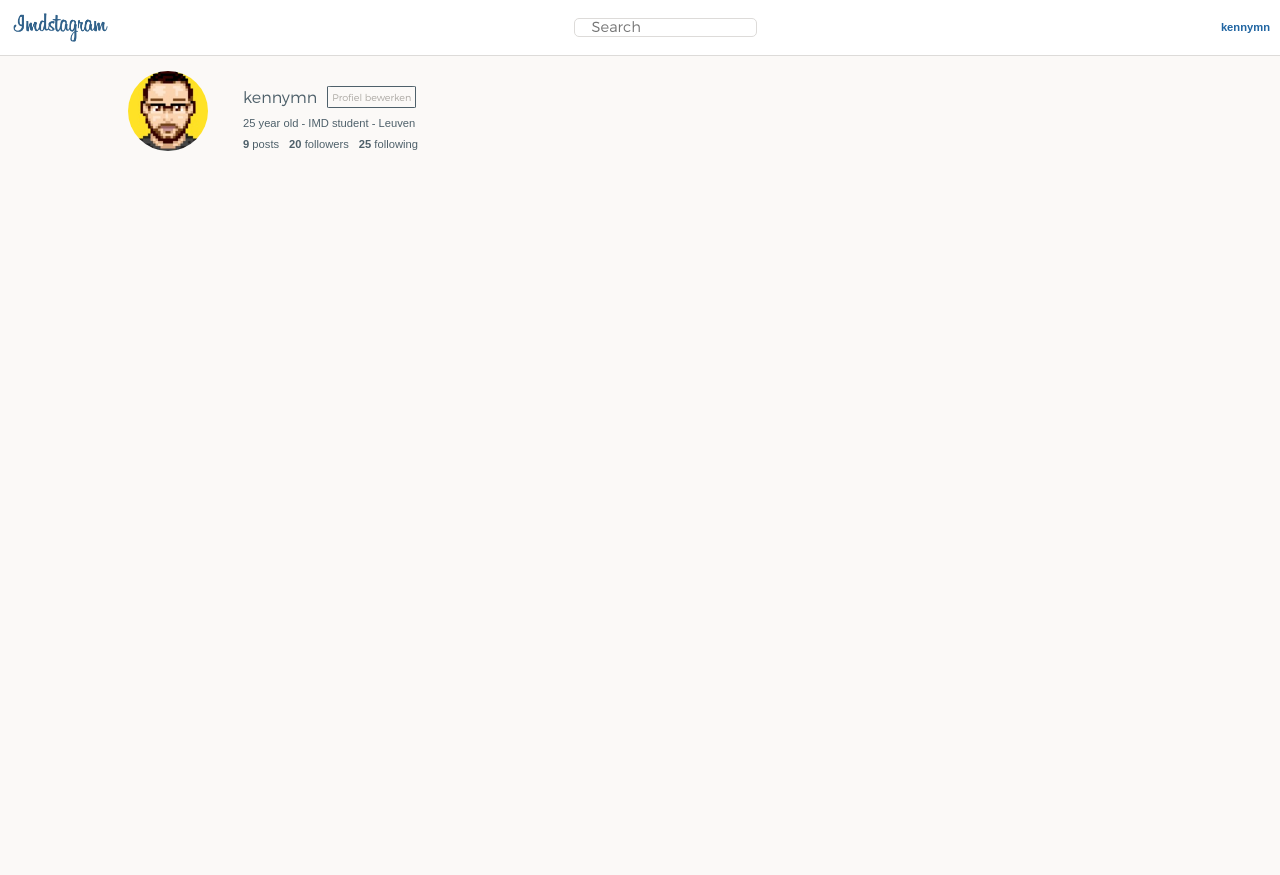
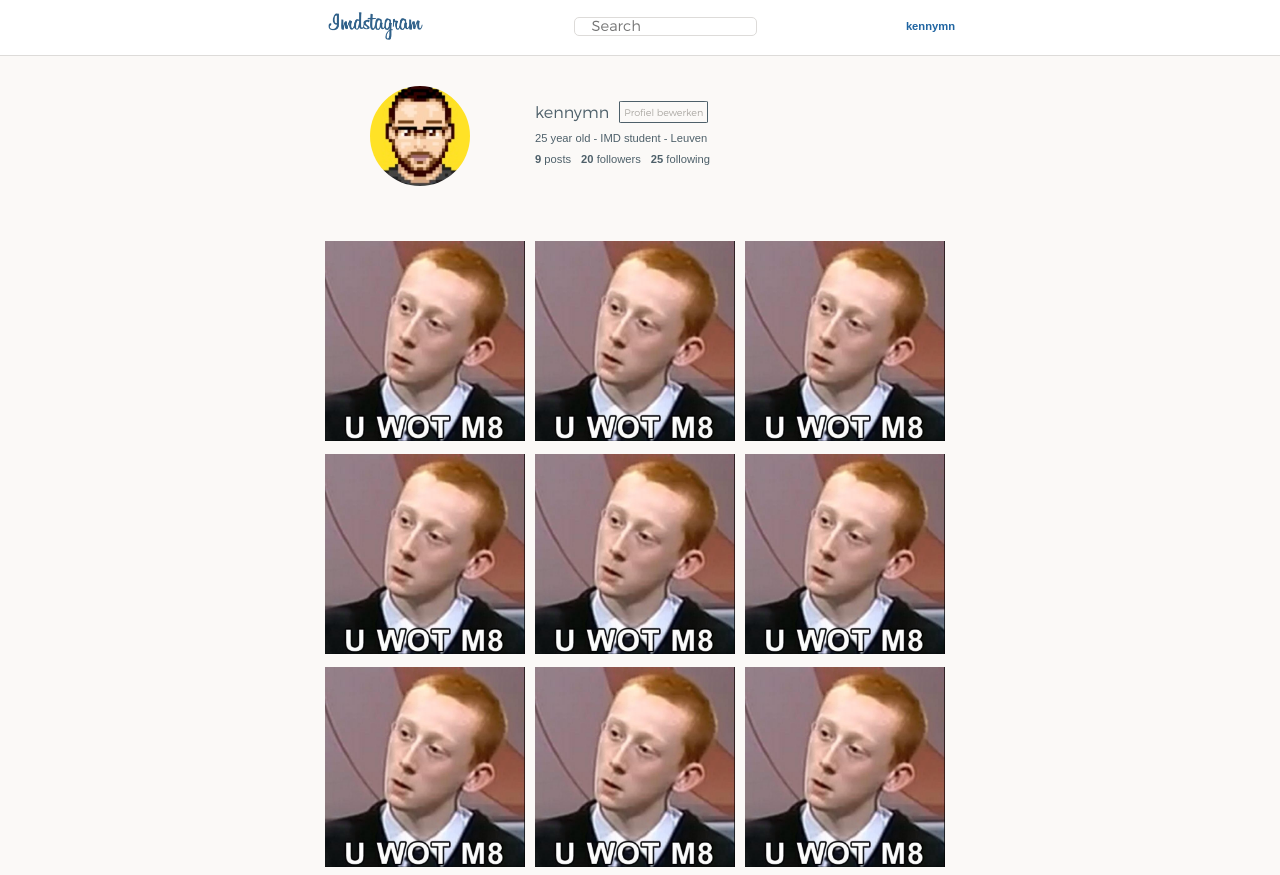
Before and after one commit to leandroargentiero/IMDstagram, a PHP site: page /profile.php in a window 1280 px wide. Before the commit the page ends 151 px from the top, so only its background shows below. Run offline with PHP 8.4, Linux system fonts and the light colour scheme.

Commit message:
profile, index en editprofile update

```diff
--- a/css/style.css
+++ b/css/style.css
@@ -39,9 +39,6 @@ body {
 	background-color: white;
 	color: #2065a2;
 	font-size: 0.7em;
-	display: flex;
-	justify-content: space-between;
-	align-items: center;
 	padding: 10px 10px 10px 10px;
 	border-bottom: 1px solid #dddbd9;
 }
@@ -51,23 +48,35 @@ body {
 	height: auto;
 }
 
+.headerContent{
+	width: 50%;
+	margin-left: auto;
+	margin-right: auto;
+	display: flex;
+	justify-content: space-between;
+	align-items: center;
+}
+
 .searchBar input {
 	border: 1px solid #dddbd9;
 	border-radius: 5px;
 }
 
 .profileInfo {
-	width: 80%;
+	width: 50%;
+	height: 150px;
 	margin-left: auto;
 	margin-right: auto;
-	padding-top: 15px;
+	padding-top: 30px;
 }
 
-.profileInfo img {
-	max-width: 80px;
+.profilePhoto {
+	max-width: 100px;
 	height: auto;
 	border-radius: 50%;
 	float: left;
+	margin-left: 50px;
+	margin-right: 30px;
 }
 
 .profileDetails {
@@ -119,6 +128,28 @@ body {
 
 .userStats span {
 	font-weight: bold;
+}
+
+.profileFeed {
+	width: 50%;
+	margin-left: auto;
+	margin-right: auto;
+}
+
+.profileFeed ul {
+	/*display: flex;
+	flex-wrap: wrap;
+	justify-content: center;*/
+}
+
+.profileFeed ul li{
+	float: left;
+}
+
+.profileFeed img {
+	max-width: 200px;
+	height: auto;
+	padding: 5px 5px 5px 5px;
 }
 
 .container {
--- a/includes/search.inc.php
+++ b/includes/search.inc.php
@@ -1,5 +1,6 @@
 
     <div class="headerProfile">
+        <div class="headerContent">
             <img src="images/logo.png" alt="logo">
             <div class="searchBar">
                 <form>
@@ -7,4 +8,7 @@
                 </form>
             </div>
             <h2>kennymn</h2>
+
         </div>
+
+    </div>
--- a/profile.php
+++ b/profile.php
@@ -11,7 +11,7 @@
     <?php include_once("includes/search.inc.php"); ?>
 
     <div class="profileInfo">
-        <img src="images/profile.jpg" alt="profile photo">
+        <img class="profilePhoto" src="images/profile.jpg" alt="profile photo">
         <div class="profileDetails">
             <div class="editProfile">
                 <p class="userName">kennymn</p>
@@ -33,7 +33,17 @@
 
     <div class="profileFeed">
 
-        <img src="" alt="">
+        <ul>
+            <li><img src="images/m8.jpg" alt="post"></li>
+            <li><img src="images/m8.jpg" alt="post"></li>
+            <li><img src="images/m8.jpg" alt="post"></li>
+            <li><img src="images/m8.jpg" alt="post"></li>
+            <li><img src="images/m8.jpg" alt="post"></li>
+            <li><img src="images/m8.jpg" alt="post"></li>
+            <li><img src="images/m8.jpg" alt="post"></li>
+            <li><img src="images/m8.jpg" alt="post"></li>
+            <li><img src="images/m8.jpg" alt="post"></li>
+        </ul>
 
 
 
```
Also changed, not shown: index.php (+20 -2 lines), images/m8.jpg (added). Lines whose indentation alone changed are shown as unchanged.
